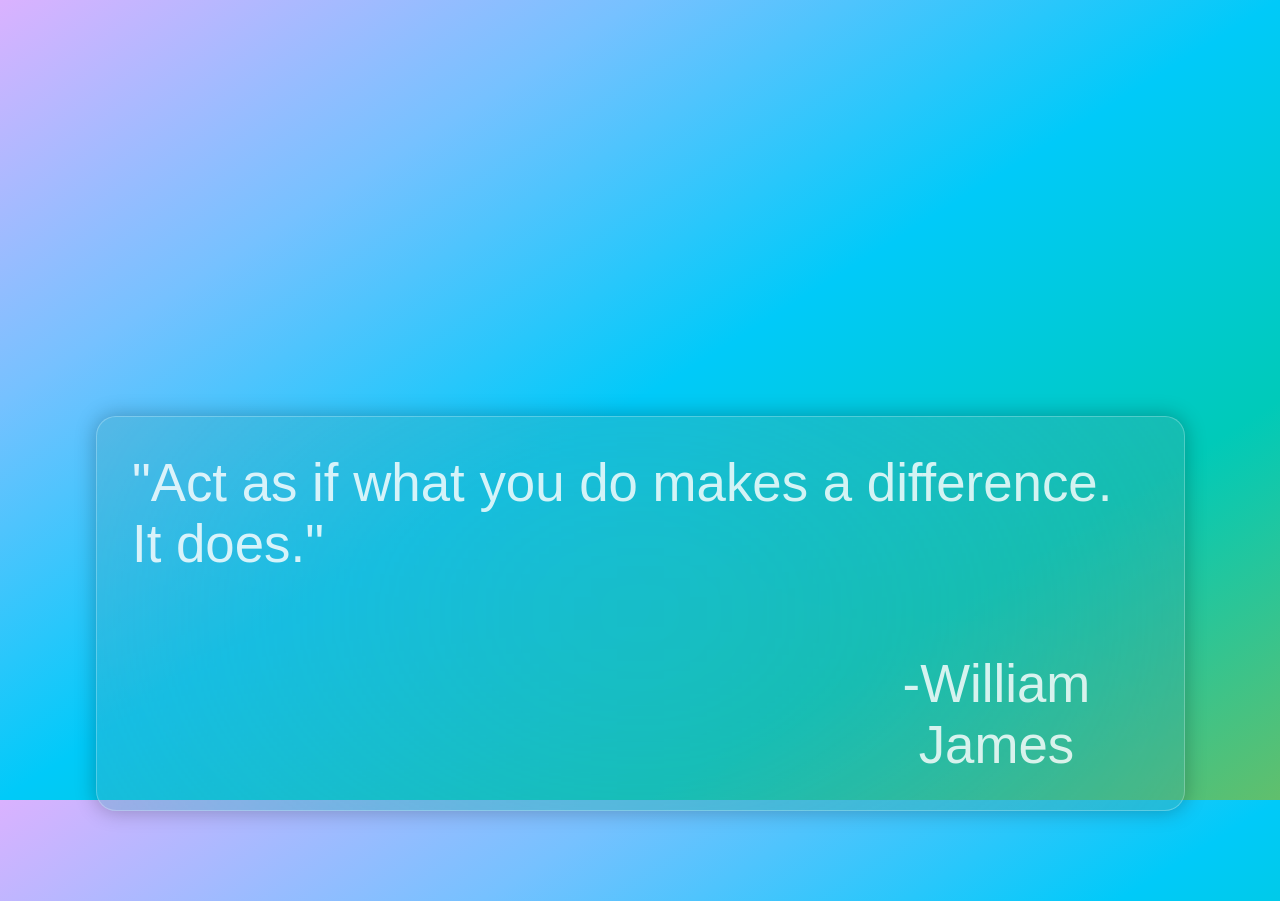
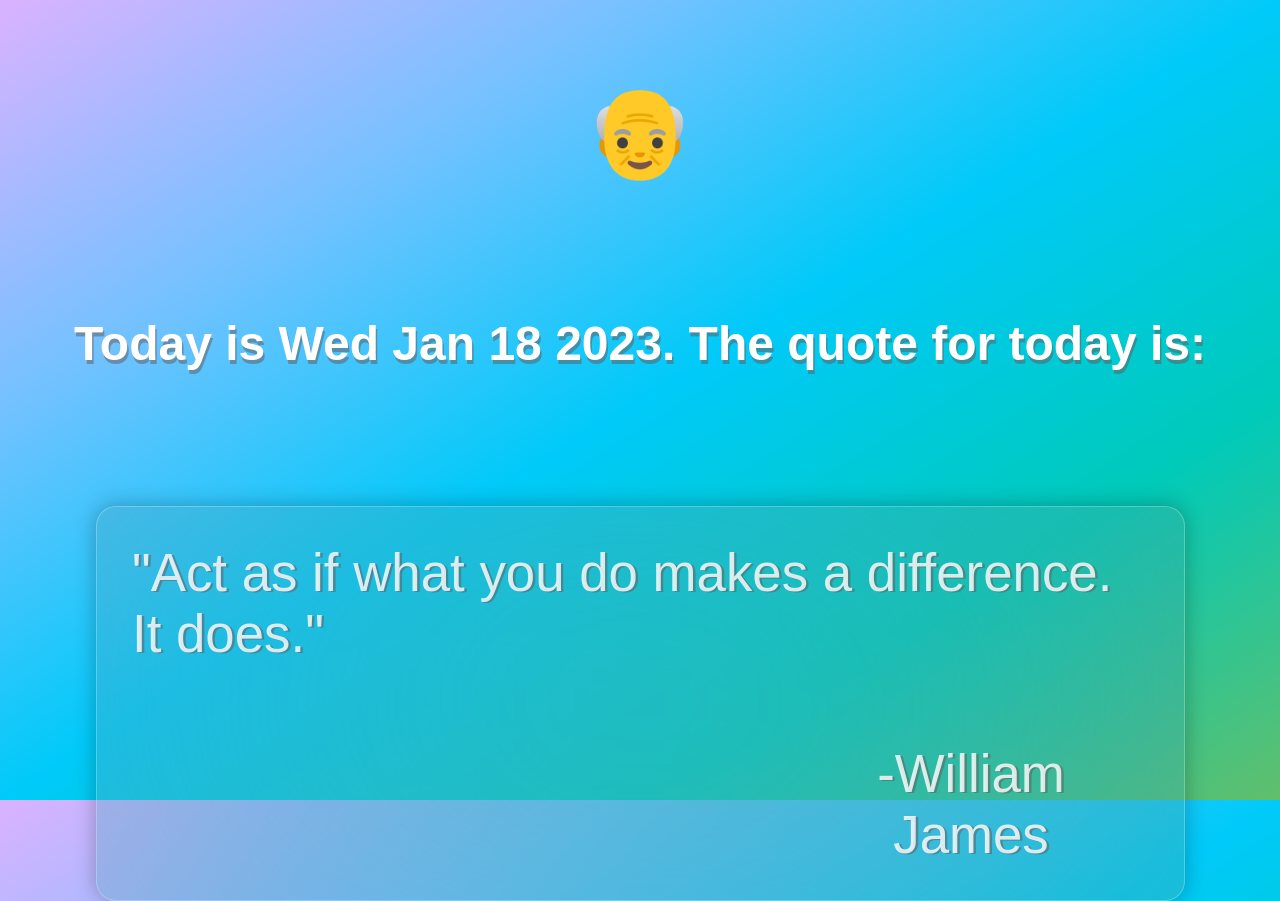
Before and after one commit to StormBEprepared/TipOfTheDay, a plain HTML site: page index.html in a window 1280 px wide. Shown: the top 901 px of the page. Drawn offline with Linux system fonts and the light colour scheme.

Commit message:
added small styles and animations, plus some js.

```diff
--- a/index.html
+++ b/index.html
@@ -8,11 +8,12 @@
     <link rel="stylesheet" href="style.css">
     <script type="text/javascript" src="script.js"></script>
 </head>
-<body onload="ChangeQuote()">
+<body onload="ChangeQuote(); UpdateHeader()">
 
     <section id="top">
       <div id="topSide">
-        <p></p>
+        <p style="font-size:5.5rem;" id="OldMan">👴</p>
+        <h1 id="h1">No head</h1>
     </div>
 </section>
 <section id="mid">
--- a/script.js
+++ b/script.js
@@ -78,3 +78,8 @@ function ChangeQuote(){
     document.getElementById("card-footer").innerHTML = `-${authors[day]}`;
 
 }
+
+function UpdateHeader(){
+  let date= new Date().toDateString();
+  document.getElementById("h1").innerHTML=`Today is ${date}. \n The quote for today is:`
+}
--- a/style.css
+++ b/style.css
@@ -2,9 +2,21 @@
   text-align: center;
   float:center;
   min-width: 320px;
-  margin-top: 20rem;
+  margin-top: 5rem;
   display: flexbox;
 }
+h1{
+  font-size: 3rem;
+  color:white;
+  text-shadow: 2.4px 1.3px rgba(96, 93, 93, 0.516);
+  text-shadow: 1.5px 4px rgba(96, 93, 93, 0.516);
+
+}
+#OldMan{
+  animation: shutter-in-top 2s ease 0s 1 normal forwards;
+
+}
+
 #mainSide{
   border:5px solid transparent;
   padding:30px;
@@ -29,6 +41,7 @@ body{
   background-image: linear-gradient(to right bottom, #dab2ff, #76c1ff, #00caf9, #00cab9, #61bf6c);
       background-attachment: fixed;
   margin:0;
+  overflow:hidden;
 }
 
 
@@ -70,13 +83,15 @@ body{
   .card-text {
 
     font-size: 1.1rem;
-    text-shadow: 1px black;
+    text-shadow: 2.4px 1.3px rgba(96, 93, 93, 0.516);
   }
   .card-footer {
     float: center;
     text-align: center;
     display: inline;
-    margin-left: 70%;
+    margin-left: 65%;
+    text-shadow: 2.4px 1.3px rgba(96, 93, 93, 0.516);
+
   }
   .card:hover{
     border: 1px solid #ffffff;
@@ -120,3 +135,17 @@ body{
 		transform: translateX(-6px) rotate(1.2deg);
 	}
 }
+
+@keyframes shutter-in-top {
+
+  0% {
+    transform:rotateX(-100deg);
+    transform-origin:top;
+    opacity:0;
+  }
+  100% {
+    transform:rotateX(0deg);
+    transform-origin:top;
+    opacity:1;
+  }
+}
```
